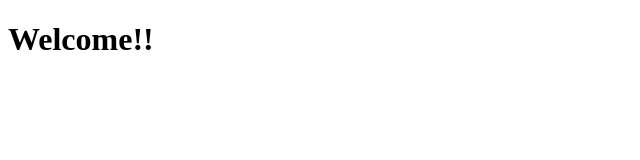
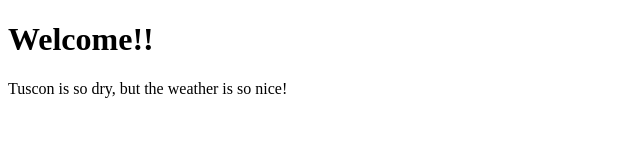
Before and after one commit to NaeSlayer/NaeSlayer.github.io, a plain HTML site: page index.html in a window 1280 px wide. Shown: the whole page, without its empty margins (0-640 px from the left). Drawn offline with Linux system fonts and the light colour scheme.

Commit message:
more words

```diff
--- a/index.html
+++ b/index.html
@@ -5,5 +5,7 @@
 </head>
 <body>
 	<h1>Welcome!!</h1>
+
+	<p>Tuscon is so dry, but the weather is so nice!</p>
 </body>
 </html>
```
